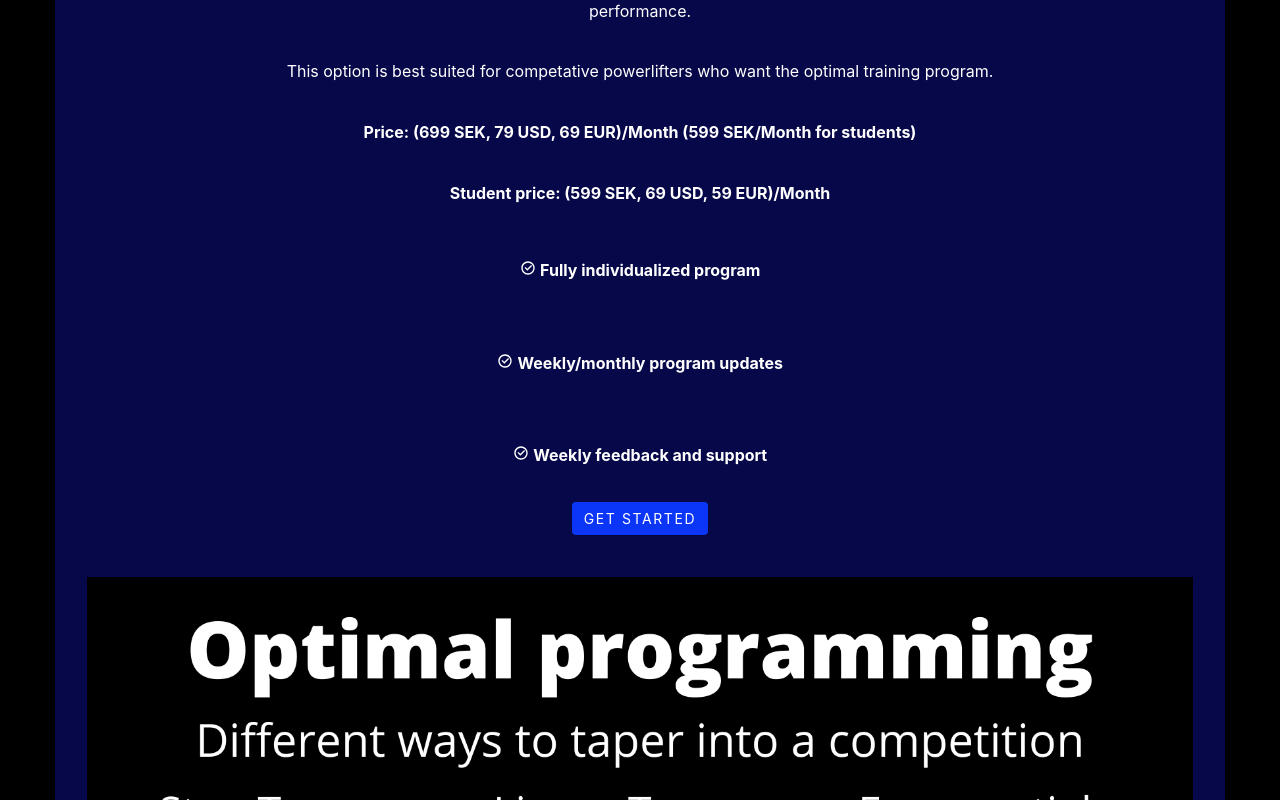
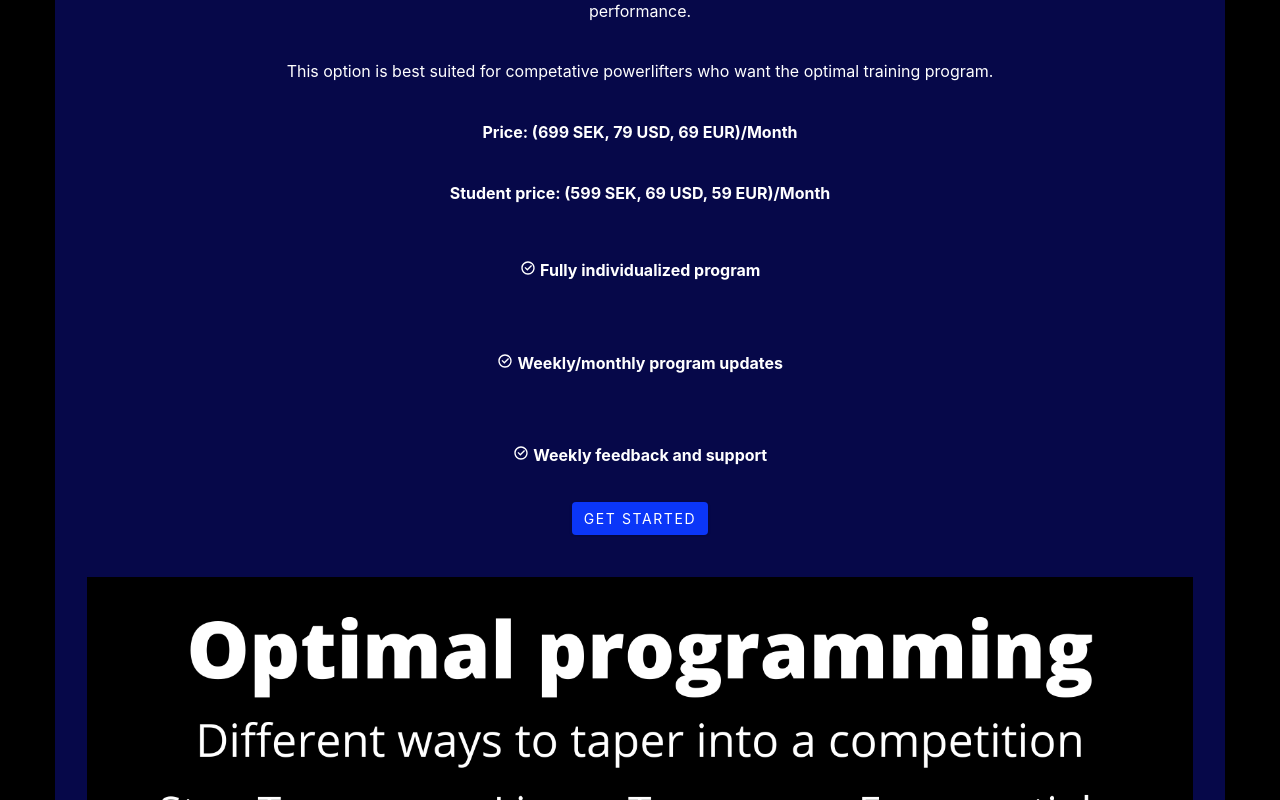
Before and after one commit to ErikLarssonDev/optimalperformance, a React (Create React App) app: page /services in a window 1280 px wide. Shown: the part 1400-2200 px from the top of the page. Built offline with nearby package versions, Linux system fonts and the light colour scheme.

Commit message:
Changed error in the text

```diff
--- a/src/components/CoachingServices.js
+++ b/src/components/CoachingServices.js
@@ -27,7 +27,7 @@ const CoachingServices = () => {
               This option is best suited for competative powerlifters who want the optimal training program.
 </p>
             <p>
-              <b>Price: (699 SEK, 79 USD, 69 EUR)/Month (599 SEK/Month for students)</b>
+              <b>Price: (699 SEK, 79 USD, 69 EUR)/Month</b>
             </p>
             <p>
               <b>Student price: (599 SEK, 69 USD, 59 EUR)/Month</b>
```
